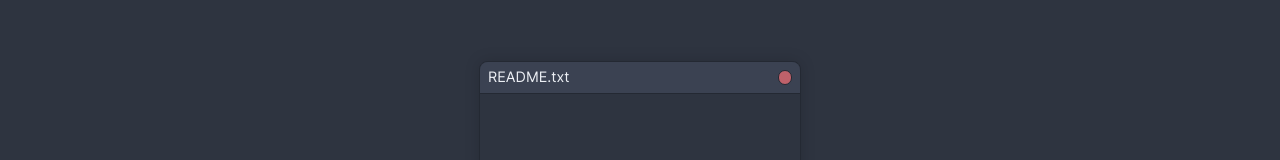
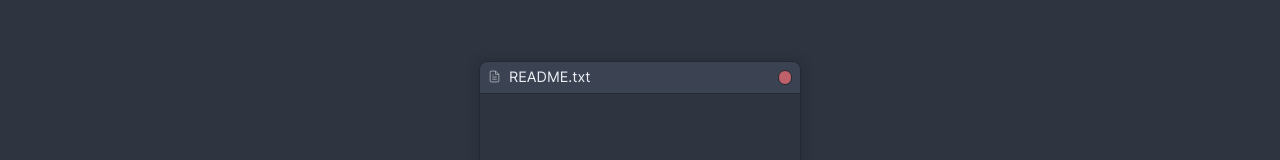
Before and after one commit to brenobaptista/maia-os, a SvelteKit app: page / in a window 1280 px wide. Both pictures are taken after a click on the button "README.txt". Shown: the part 202-362 px from the top of the page. Built offline with nearby package versions, Linux system fonts and the light colour scheme.

Commit message:
Add file icon to window

```diff
--- a/src/routes/Window.svelte
+++ b/src/routes/Window.svelte
@@ -1,4 +1,5 @@
 <script>
+	import FileText from './FileText.svelte';
 	import { files } from './files.js';
 	import { openedFile } from './stores.js';
 </script>
@@ -6,7 +7,10 @@
 {#if $openedFile !== null}
 	<div class="window">
 		<div class="title-bar">
-			<span class="title">{files[$openedFile]?.name}</span>
+			<div class="title-icon">
+				<FileText width={13} height={13} />
+				<div>{files[$openedFile]?.name}</div>
+			</div>
 			<button id="quit" class="button" on:click={() => openedFile.set(null)} />
 		</div>
 		<div class="content" />
@@ -35,9 +39,9 @@
 		border-radius: 0.5rem 0.5rem 0 0;
 	}
 
-	.title {
-		overflow: hidden;
-		text-overflow: ellipsis;
+	.title-icon {
+		display: flex;
+		gap: 0.5rem;
 	}
 
 	.button {
```
